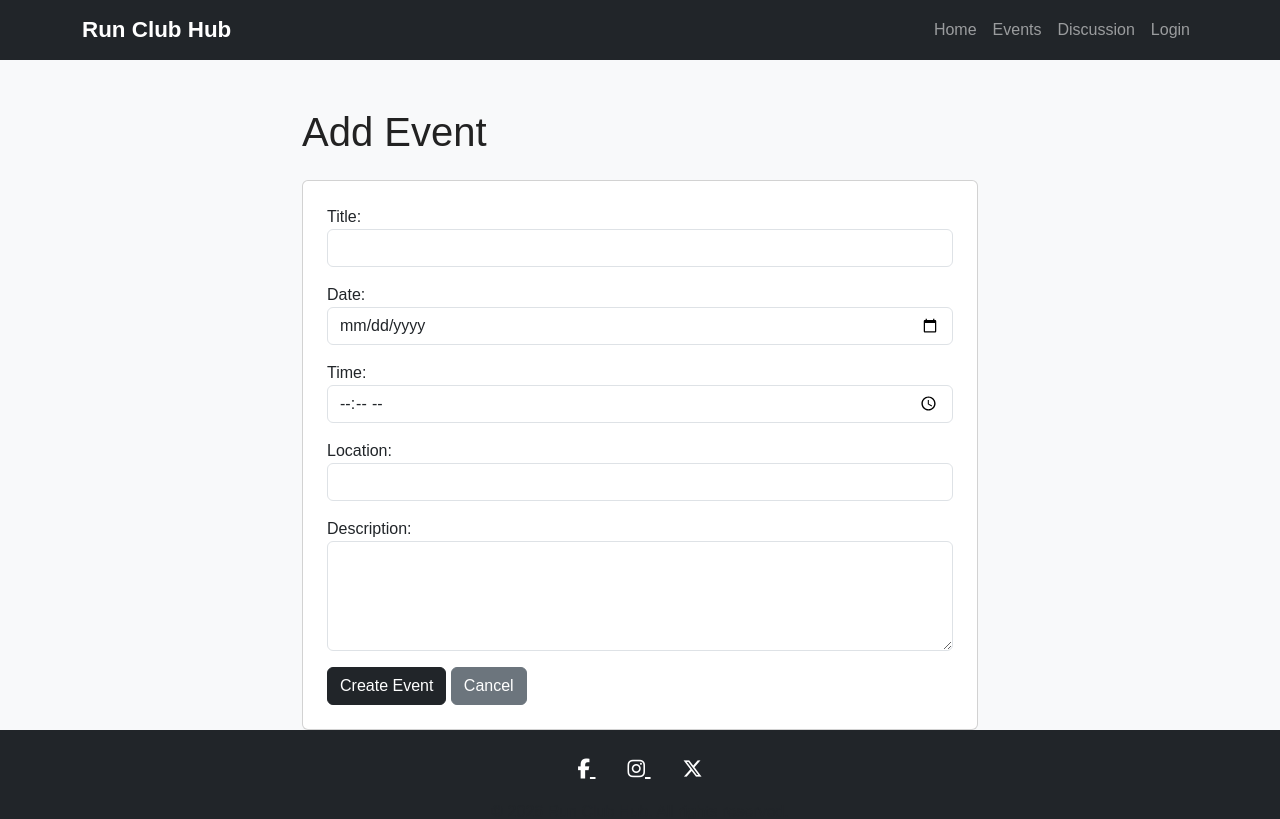
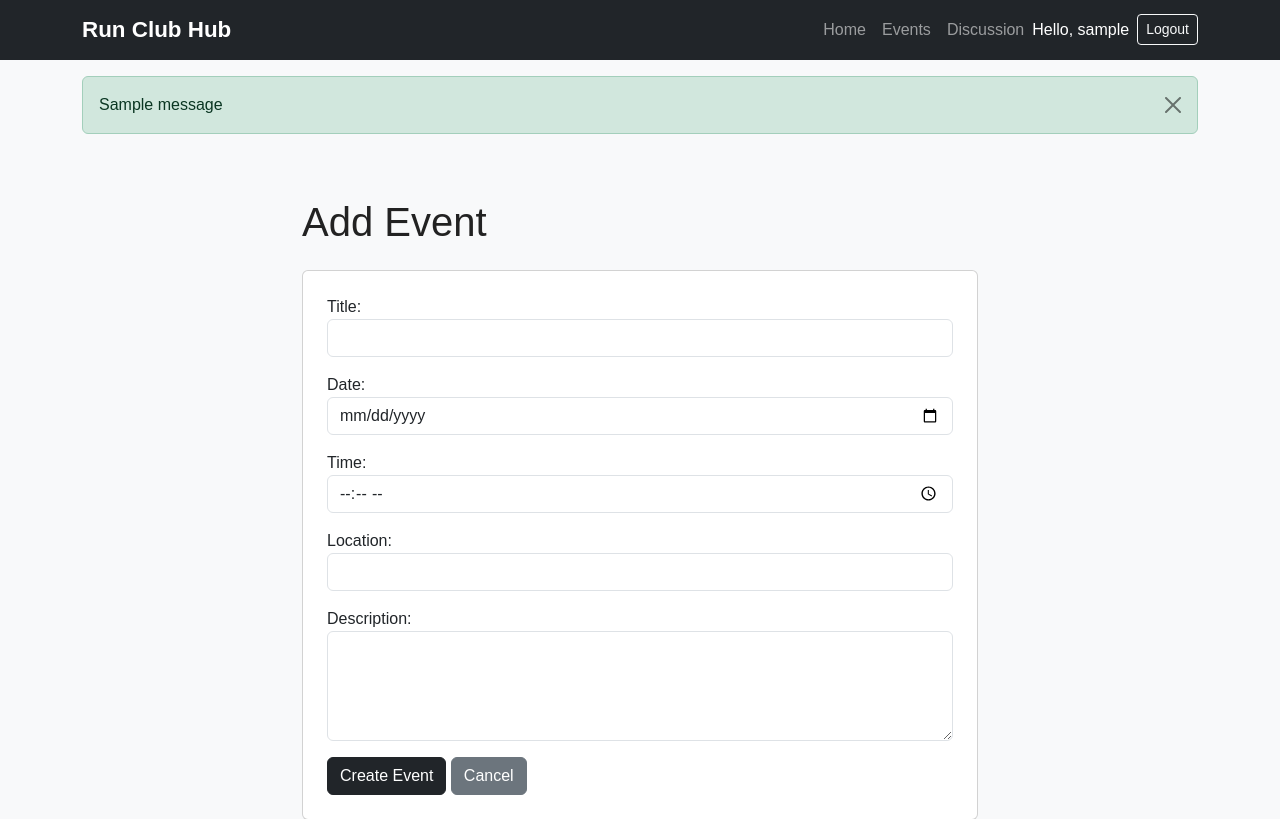
Before and after one commit to AxelAxel97/run-club-hub, a Django app: page /events/add/ in a window 1280 px wide. Shown: the top 819 px of the page. Run offline with Django 5.2, Linux system fonts and the light colour scheme; a user stored in the database is signed in; tables that the repository leaves empty hold one stand-in row (values such as "Sample post"); one stand-in notice (Sample message) is shown.

Commit message:
Add auth, permissions, flash messages, updated navbar and base template

```diff
--- a/templates/base.html
+++ b/templates/base.html
@@ -26,7 +26,7 @@
             </button>
 
             <div class="collapse navbar-collapse" id="mainNav">
-                <ul class="navbar-nav ms-auto">
+                <ul class="navbar-nav ms-auto align-items-center">
                     <li class="nav-item">
                         <a class="nav-link" href="{% url 'home' %}">Home</a>
                     </li>
@@ -36,13 +36,41 @@
                     <li class="nav-item">
                         <a class="nav-link" href="{% url 'discussion' %}">Discussion</a>
                     </li>
-                    <li class="nav-item">
-                        <a class="nav-link" href="{% url 'login' %}">Login</a>
-                    </li>
+
+                    {% if user.is_authenticated %}
+                        <li class="nav-item">
+                            <span class="navbar-text text-white me-2">Hello, {{ user.username }}</span>
+                        </li>
+                        <li class="nav-item">
+                            <form method="POST" action="{% url 'logout' %}" class="d-inline">
+                                {% csrf_token %}
+                                <button type="submit" class="btn btn-outline-light btn-sm">Logout</button>
+                            </form>
+                        </li>
+                    {% else %}
+                        <li class="nav-item">
+                            <a class="nav-link" href="{% url 'login' %}">Login</a>
+                        </li>
+                        <li class="nav-item">
+                            <a class="btn btn-outline-light btn-sm ms-2" href="{% url 'register' %}">Register</a>
+                        </li>
+                    {% endif %}
                 </ul>
             </div>
         </div>
     </nav>
+
+    <!-- Flash messages -->
+    {% if messages %}
+    <div class="container mt-3">
+        {% for message in messages %}
+        <div class="alert alert-{{ message.tags }} alert-dismissible fade show" role="alert">
+            {{ message }}
+            <button type="button" class="btn-close" data-bs-dismiss="alert" aria-label="Close"></button>
+        </div>
+        {% endfor %}
+    </div>
+    {% endif %}
 
     <main>
         {% block content %}
@@ -50,7 +78,6 @@
     </main>
 
     <footer class="bg-dark text-white py-4">
-
         <div class="container text-center">
             <div class="mb-3">
                 <a href="https://facebook.com" target="_blank" rel="noopener noreferrer" aria-label="Facebook" class="text-white mx-3 fs-5">
```
Also changed, not shown: runclubhub/settings.py (+15 -0 lines).
